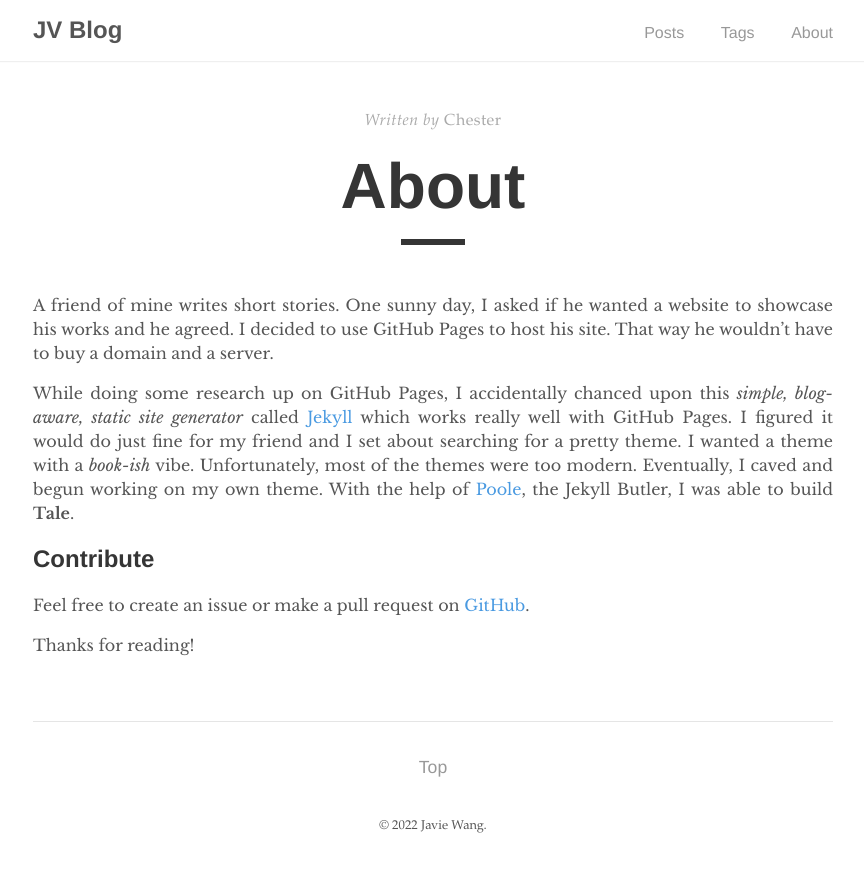
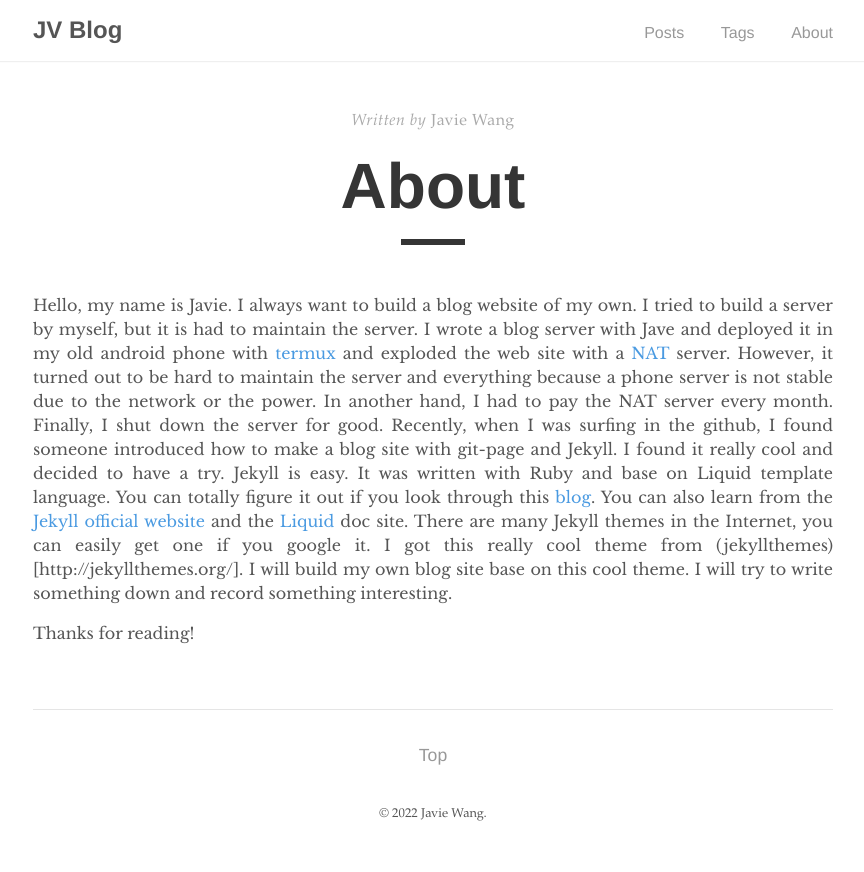
Before and after one commit to Javie0925/javie0925.github.io, a Jekyll site: the page built from _pages/about.md, in a window 1280 px wide. Shown: the top 872 px of the page, without its empty margins (207-1071 px from the left). Built offline with Jekyll 4.4.1, drawn with Linux system fonts in a browser that asks for light colours.

Commit message:
update about page

```diff
--- a/_pages/about.md
+++ b/_pages/about.md
@@ -1,15 +1,14 @@
 ---
 layout: post
 title: "About"
-author: "Chester"
+author: "Javie Wang"
 permalink: /about
 ---
 
-A friend of mine writes short stories. One sunny day, I asked if he wanted a website to showcase his works and he agreed. I decided to use GitHub Pages to host his site. That way he wouldn't have to buy a domain and a server.
-
-While doing some research up on GitHub Pages, I accidentally chanced upon this _simple, blog-aware, static site generator_ called [Jekyll](https://jekyllrb.com/) which works really well with GitHub Pages. I figured it would do just fine for my friend and I set about searching for a pretty theme. I wanted a theme with a _book-ish_ vibe. Unfortunately, most of the themes were too modern. Eventually, I caved and begun working on my own theme. With the help of [Poole](https://github.com/poole/poole), the Jekyll Butler, I was able to build **Tale**.
-
-## Contribute
-Feel free to create an issue or make a pull request on [GitHub](https://github.com/chesterhow/tale).
+Hello, my name is Javie. I always want to build a blog website of my own. I tried to build a server by myself, but it is had to maintain the server. I wrote a blog server with Jave and deployed it in my old android phone with [termux](https://termux.dev/en/) and exploded the web site with a [NAT](https://natapp.cn/) server. However, it turned out to be hard to maintain the server and everything because a phone server is not stable due to the network or the power. In another hand, I had to pay the NAT server every month. Finally, I shut down the server for good.
+Recently, when I was surfing in the github, I found someone introduced how to make a blog site with git-page and Jekyll. I found it really cool and decided to have a try.
+Jekyll is easy. It was written with Ruby and base on Liquid template language. You can totally figure it out if you look through this [blog](https://juejin.cn/post/6844903623567081486). You can also learn from the [Jekyll official website](https://jekyllrb.com/docs) and the [Liquid](https://shopify.github.io/liquid/) doc site.
+There are many Jekyll themes in the Internet, you can easily get one if you google it. I got this really cool theme from (jekyllthemes)[http://jekyllthemes.org/]. I will build my own blog site base on this cool theme.
+I will try to write something down and record something interesting.
 
 Thanks for reading!
```
